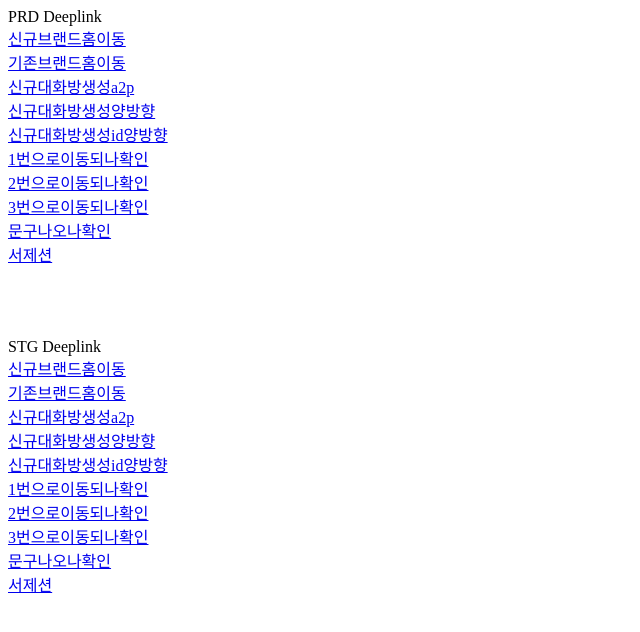
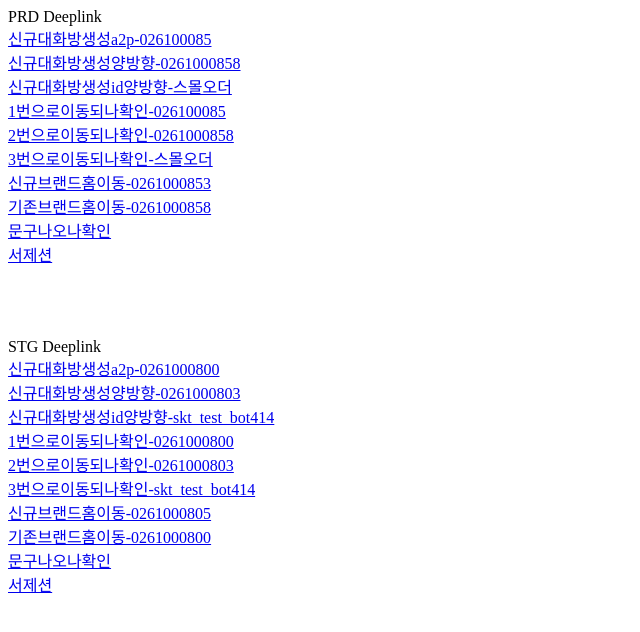
Before and after one commit to song3918/forwarding-website, a plain HTML site: page index.html in a window 1280 px wide. Shown: the whole page, without its empty margins (0-640 px from the left). Drawn offline with Linux system fonts and the light colour scheme.

Commit message:
Update index.html

```diff
--- a/index.html
+++ b/index.html
@@ -4,21 +4,21 @@
 <body>
 <head>PRD Deeplink</head>
 <br/>
-<a href='rcsbot:0261000858@botplatform.maapservice.com?action=brandhome'>신규브랜드홈이동</a>
+<a href='rcsbot:026100085@botplatform.maapservice.com'>신규대화방생성a2p-026100085</a>
 <br/>
-<a href='rcsbot:0261000858@botplatform.maapservice.com?action=brandhome'>기존브랜드홈이동</a>
+<a href='rcsbot:0261000858@botplatform.maapservice.com'>신규대화방생성양방향-0261000858</a>
 <br/>
-<a href='rcsbot:026100085@botplatform.maapservice.com'>신규대화방생성a2p</a>
+<a href='rcsbot:bizsmallorder@botplatform.maapservice.com'>신규대화방생성id양방향-스몰오더</a>
 <br/>
-<a href='rcsbot:0261000858@botplatform.maapservice.com'>신규대화방생성양방향</a>
+<a href='rcsbot:026100085@botplatform.maapservice.com'>1번으로이동되나확인-026100085</a>
 <br/>
-<a href='rcsbot:bizsmallorder@botplatform.maapservice.com'>신규대화방생성id양방향</a>
+<a href='rcsbot:0261000858@botplatform.maapservice.com'>2번으로이동되나확인-0261000858</a>
 <br/>
-<a href='rcsbot:026100085@botplatform.maapservice.com'>1번으로이동되나확인</a>
+<a href='rcsbot:bizsmallorder@botplatform.maapservice.com'>3번으로이동되나확인-스몰오더</a>
 <br/>
-<a href='rcsbot:0261000858@botplatform.maapservice.com'>2번으로이동되나확인</a>
+<a href='rcsbot:0261000853@botplatform.maapservice.com?action=brandhome'>신규브랜드홈이동-0261000853</a>
 <br/>
-<a href='rcsbot:bizsmallorder@botplatform.maapservice.com'>3번으로이동되나확인</a>
+<a href='rcsbot:0261000858@botplatform.maapservice.com?action=brandhome'>기존브랜드홈이동-0261000858</a>
 <br/>
 <a href='rcsbot:0261000858@botplatform.maapservice.com?body=안녕하세요~검증챗봇확인중입니다.'>문구나오나확인</a>
 <br/>
@@ -26,21 +26,21 @@
 <br/><br/><br/><br/><br/>
 <head>STG Deeplink</head>
 <br/>
-<a href='rcsbot:0261000800@botplatform.stg.maapservice.com?action=brandhome'>신규브랜드홈이동</a>
+<a href='rcsbot:0261000800@botplatform.stg.maapservice.com'>신규대화방생성a2p-0261000800</a>
 <br/>
-<a href='rcsbot:0261000800@botplatform.stg.maapservice.com?action=brandhome'>기존브랜드홈이동</a>
+<a href='rcsbot:0261000803@botplatform.stg.maapservice.com'>신규대화방생성양방향-0261000803</a>
 <br/>
-<a href='rcsbot:0261000800@botplatform.stg.maapservice.com'>신규대화방생성a2p</a>
+<a href='rcsbot:skt_test_bot414@botplatform.stg.maapservice.com'>신규대화방생성id양방향-skt_test_bot414</a>
 <br/>
-<a href='rcsbot:0261000803@botplatform.stg.maapservice.com'>신규대화방생성양방향</a>
+<a href='rcsbot:0261000800@botplatform.stg.maapservice.com'>1번으로이동되나확인-0261000800</a>
 <br/>
-<a href='rcsbot:skt_test_bot414@botplatform.stg.maapservice.com'>신규대화방생성id양방향</a>
+<a href='rcsbot:0261000803@botplatform.stg.maapservice.com'>2번으로이동되나확인-0261000803</a>
 <br/>
-<a href='rcsbot:0261000800@botplatform.stg.maapservice.com'>1번으로이동되나확인</a>
+<a href='rcsbot:skt_test_bot414@botplatform.stg.maapservice.com'>3번으로이동되나확인-skt_test_bot414</a>
 <br/>
-<a href='rcsbot:0261000803@botplatform.stg.maapservice.com'>2번으로이동되나확인</a>
+<a href='rcsbot:0261000805@botplatform.stg.maapservice.com?action=brandhome'>신규브랜드홈이동-0261000805</a>
 <br/>
-<a href='rcsbot:skt_test_bot414@botplatform.stg.maapservice.com'>3번으로이동되나확인</a>
+<a href='rcsbot:0261000800@botplatform.stg.maapservice.com?action=brandhome'>기존브랜드홈이동-0261000800</a>
 <br/>
 <a href='rcsbot:0261000800@botplatform.stg.maapservice.com?body=안녕하세요~검증챗봇확인중입니다.'>문구나오나확인</a>
 <br/>
```
